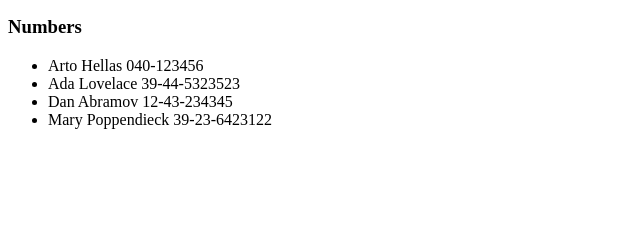
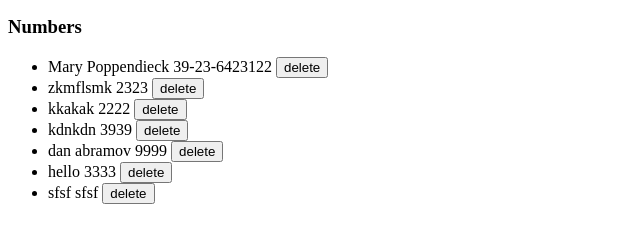
Before and after one commit to mierri/fullstackopen, a React (Vite) app in the folder part2/phonebook/: page / in a window 1280 px wide. Shown: the part 173-416 px from the top of the page, without its empty margins (0-640 px from the left). Built offline with nearby package versions, Linux system fonts and the light colour scheme; data requests are answered from the project's data file.

Commit message:
Exercise 2.12 - 2.16

```diff
--- a/part2/phonebook/db.json
+++ b/part2/phonebook/db.json
@@ -1,24 +1,40 @@
 {
-  "persons":[
-    {
-      "name": "Arto Hellas",
-      "number": "040-123456",
-      "id": "1"
-    },
-    {
-      "name": "Ada Lovelace",
-      "number": "39-44-5323523",
-      "id": "2"
-    },
-    {
-      "name": "Dan Abramov",
-      "number": "12-43-234345",
-      "id": "3"
-    },
+  "persons": [
     {
       "name": "Mary Poppendieck",
       "number": "39-23-6423122",
       "id": "4"
+    },
+    {
+      "name": "zkmflsmk",
+      "number": "2323",
+      "id": "6wse3EeaMIQ"
+    },
+    {
+      "name": "kkakak",
+      "number": "2222",
+      "id": "obRqO9hNJQM"
+    },
+    {
+      "name": "kdnkdn",
+      "number": "3939",
+      "id": "4BCmY5yv1bU"
+    },
+    {
+      "name": "dan abramov",
+      "number": "9999",
+      "id": "PiSJJDkPQrU"
+    },
+    {
+      "name": "hello",
+      "number": "3333",
+      "id": "ZuRmwIiCW60"
+    },
+    {
+      "name": "sfsf",
+      "number": "sfsf",
+      "id": "ILZc6-mpBHc"
     }
-  ]
+  ],
+  "$schema": "./node_modules/json-server/schema.json"
 }
--- a/part2/phonebook/src/App.jsx
+++ b/part2/phonebook/src/App.jsx
@@ -1,20 +1,22 @@
 import { useEffect, useState } from 'react'
-import axios from 'axios'
 import Filter from './Filter.jsx'
 import PersonForm from './PersonForm.jsx'
 import Persons from './Persons.jsx'
+import phonebookService from './services/phonebook.js'
+import Notification from './Notification.jsx'
 
 const App = () => {
   const [persons, setPersons] = useState([])
   const [newName, setNewName] = useState('')
   const [newNumber, setNewNumber] = useState('')
   const [filter, setFilter] = useState('')
+  const [successMessage, setSuccessMessage] = useState(null)
 
   useEffect(() => {
-    axios
-      .get('http://localhost:3001/persons')
-      .then(response => {
-        setPersons(response.data)
+    phonebookService
+      .getAll()
+      .then(initialPersons => {
+        setPersons(initialPersons)
       })
   }, [])
 
@@ -22,19 +24,81 @@ const App = () => {
     person.name.toLowerCase().includes(filter.toLowerCase())
   )
 
+  const showSuccessMessage = (message) => {
+    setSuccessMessage(message)
+    setTimeout(() => {
+      setSuccessMessage(null)
+    }, 5000)
+  }
+
   const addPerson = (event) => {
     event.preventDefault()
 
-    const nameExists = persons.some(person => person.name === newName)
+    const existingPerson = persons.find(person => person.name === newName)
 
-    if (nameExists) {
-      alert(`${newName} is already added to phonebook`)
+    if (existingPerson) {
+      const confirmed = window.confirm(
+        `${newName} is already added to phonebook, replace the old number with a new one?`
+      )
+
+      if (!confirmed) {
+        return
+      }
+
+      const changedPerson = {
+        ...existingPerson,
+        number: newNumber
+      }
+
+      phonebookService
+        .update(existingPerson.id, changedPerson)
+        .then(returnedPerson => {
+          setPersons(persons.map(person =>
+            person.id !== existingPerson.id ? person : returnedPerson
+          ))
+          showSuccessMessage(`Updated ${returnedPerson.name}`)
+          setNewName('')
+          setNewNumber('')
+        })
+        .catch(() => {
+          setSuccessMessage(
+            `Information of ${existingPerson.name} has already been removed from server`
+          )
+          setTimeout(() => {
+            setSuccessMessage(null)
+          }, 5000)
+          setPersons(persons.filter(person => person.id !== existingPerson.id))
+        })
+
       return
     }
 
-    setPersons([...persons, { name: newName, number: newNumber }])
-    setNewName('')
-    setNewNumber('')
+    const personObject = {
+      name: newName,
+      number: newNumber
+    }
+
+    phonebookService
+      .create(personObject)
+      .then(returnedPerson => {
+        setPersons([...persons, returnedPerson])
+        showSuccessMessage(`Added ${returnedPerson.name}`)
+        setNewName('')
+        setNewNumber('')
+      })
+
+  }
+
+  const deletePerson = (person) => {
+    if (!window.confirm(`Delete ${person.name}?`)) {
+      return
+    }
+
+    phonebookService
+      .delete(person.id)
+      .then(() => {
+        setPersons(persons.filter(p => p.id !== person.id))
+      })
   }
 
   const handleFilterChange = (event) => {
@@ -52,6 +116,7 @@ const App = () => {
   return (
     <div>
       <h2>Phonebook</h2>
+      <Notification message={successMessage} type="success" />
       <Filter filter={filter} handleFilterChange={handleFilterChange} />
       <h3>Add a new</h3>
       <PersonForm
@@ -62,7 +127,7 @@ const App = () => {
         handleNumberChange={handleNumberChange}
       />
       <h3>Numbers</h3>
-      <Persons persons={personsToShow} />
+      <Persons persons={personsToShow} deletePerson={deletePerson} />
     </div>
   )
 }
--- /dev/null
+++ b/part2/phonebook/src/Notification.jsx
@@ -0,0 +1,13 @@
+
+const Notification = ({ message, type }) => {
+  if (message === null) {
+    return null
+  }
+  return (
+    <div className={type}>
+      {message}
+    </div>
+  )
+}
+
+export default Notification
--- a/part2/phonebook/src/Persons.jsx
+++ b/part2/phonebook/src/Persons.jsx
@@ -1,14 +1,21 @@
-const Person = ({ person }) => {
+const Person = ({ person, deletePerson }) => {
   return (
-    <li>{person.name} {person.number}</li>
+    <li>
+      {person.name} {person.number}{' '}
+      <button onClick={() => deletePerson(person)}>delete</button>
+    </li>
   )
 }
 
-const Persons = ({ persons }) => {
+const Persons = ({ persons, deletePerson }) => {
   return (
     <ul>
-      {persons.map((person, index) => (
-        <Person key={index} person={person} />
+      {persons.map(person => (
+        <Person
+          key={person.id}
+          person={person}
+          deletePerson={deletePerson}
+        />
       ))}
     </ul>
   )
--- /dev/null
+++ b/part2/phonebook/src/index.css
@@ -0,0 +1,10 @@
+
+.success {
+    color: green;
+    background: lightgreen;
+    font-size: 20px;
+    border-style: solid;
+    border-radius: 5px;
+    padding: 10px;
+    margin-bottom: 10px;
+}
--- a/part2/phonebook/src/main.jsx
+++ b/part2/phonebook/src/main.jsx
@@ -1,4 +1,5 @@
 import ReactDOM from 'react-dom/client'
 import App from './App.jsx'
+import './index.css'
 
 ReactDOM.createRoot(document.getElementById('root')).render(<App />)
--- /dev/null
+++ b/part2/phonebook/src/services/phonebook.js
@@ -0,0 +1,25 @@
+import axios from 'axios';
+const baseUrl = 'http://localhost:3001/persons';
+
+const getAll = () => {
+  return axios.get(baseUrl).then(response => response.data);
+}
+
+const create = (newPerson) => {
+  return axios.post(baseUrl, newPerson).then(response => response.data);
+}
+
+const deletePerson = (id) => {
+  return axios.delete(`${baseUrl}/${id}`).then(response => response.data);
+}
+
+const update = (id, updatedPerson) => {
+  return axios.put(`${baseUrl}/${id}`, updatedPerson).then(response => response.data);
+}
+
+export default {
+    getAll: getAll,
+    create: create,
+    delete: deletePerson,
+    update: update
+}
```
